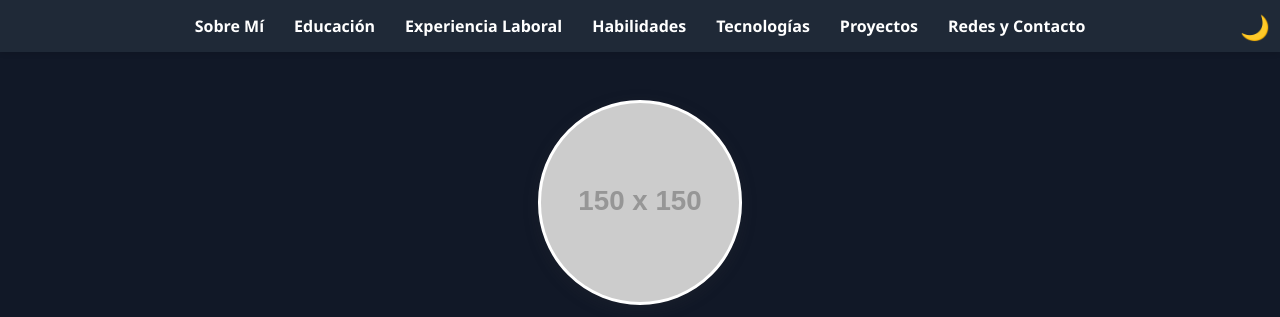
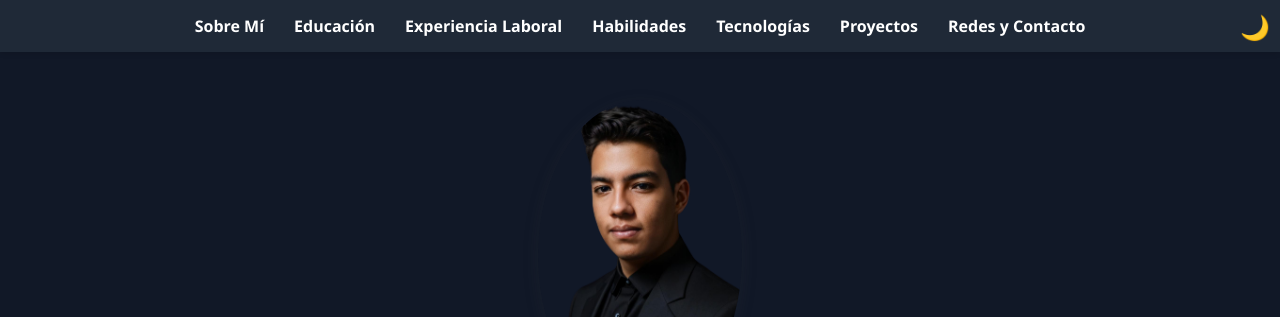
Before and after one commit to DERS0214/curriculum, a plain HTML site: page index.html in a window 1280 px wide. Shown: the top 317 px of the page. Drawn offline with Linux system fonts and the light colour scheme; placeholder pictures from the web are drawn by us.

Commit message:
foto en png

```diff
--- a/index.html
+++ b/index.html
@@ -27,7 +27,7 @@
   <button id="toggle-theme" class="theme-button">🌙</button>
 
   <header>
-    <img src="https://placehold.co/150x150" alt="Foto de perfil" class="foto-perfil" id="photo" />
+    <img src="./resources/foto.png" alt="Foto de perfil" class="foto-perfil" id="photo" />
     <h1>David Ramírez</h1>
     <p>Estudiante de Ingeniería en Computación</p>
   </header>
--- a/stylesheets/style.css
+++ b/stylesheets/style.css
@@ -147,11 +147,10 @@ main {
     margin: 0 auto 18px auto;
     width: 150px;
     height: 150px;
-    border-radius: 50%;
+    border-radius: 90%;
     object-fit: cover;
     box-shadow: 0 4px 16px rgba(60,60,60,0.18);
-    border: 3px solid #fff;
-    background: #fff;
+    background: transparent; /* <-- Cambiado aquí */
     transition: box-shadow 0.3s, border-color 0.3s;
 }
 
@@ -161,9 +160,9 @@ main {
 }
 
 :root[data-theme='dark'] .foto-perfil {
-    border-color: #60a5fa; /* azul claro de la paleta dark */
+    border-color: #60a5fa;
     box-shadow: 0 4px 16px rgba(0,0,0,0.35);
-    background: #222;
+    background: transparent; /* <-- Cambiado aquí */
 }
 
 /* FOOTER */
```
Also changed, not shown: resources/foto.png (added).
